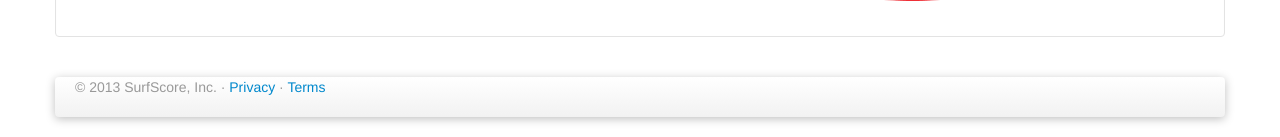
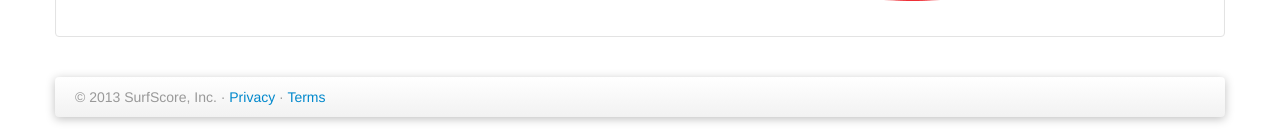
Before and after one commit to perendipity/surfstats, a PHP site: page /home.php in a window 1280 px wide. Shown: the part 2760-2897 px from the top of the page. Run offline with PHP 8.4, Linux system fonts and the light colour scheme; some web fonts are replaced.

Commit message:
vertical aligned footer text

```diff
--- a/includes/footer.inc.php
+++ b/includes/footer.inc.php
@@ -3,7 +3,7 @@
       <div class="navbar navbar-inverse">
         <div class="navbar-inner">
     <footer>
-      <p>&copy; <?php echo date('Y'); ?> SurfScore, Inc. &middot; <a href="#">Privacy</a> &middot; <a href="#">Terms</a></p>
+      <p style="margin-top:10px;">&copy; <?php echo date('Y'); ?> SurfScore, Inc. &middot; <a href="#">Privacy</a> &middot; <a href="#">Terms</a></p>
     </footer>
 	</div>
 
```
